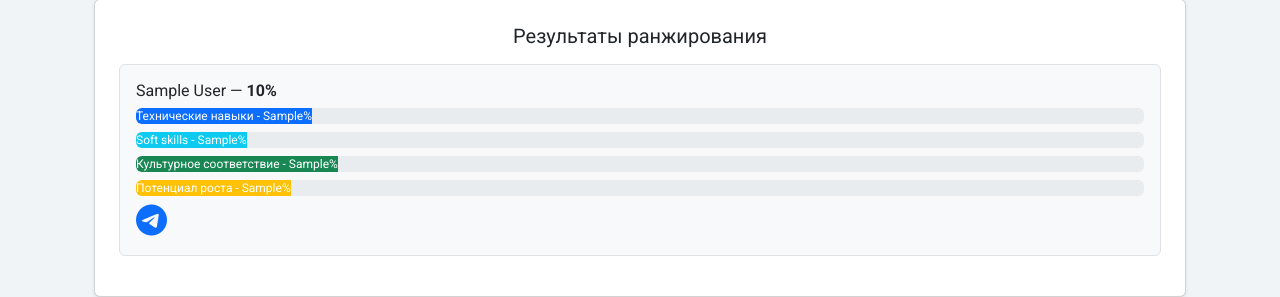
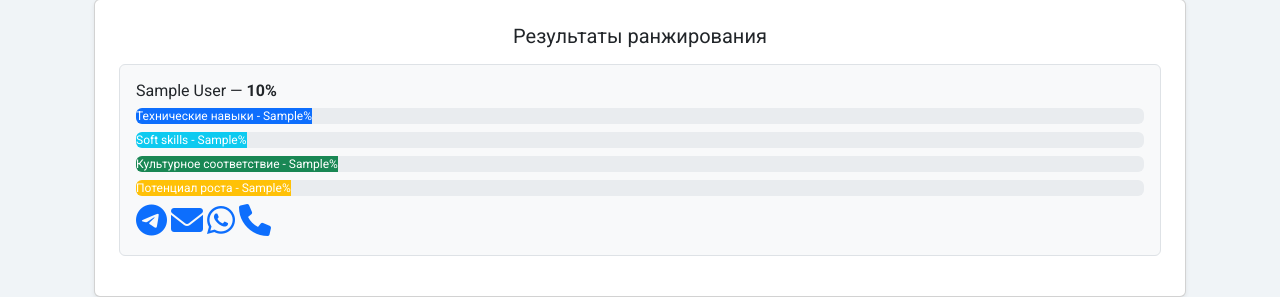
Before and after one commit to malikabdulov/pohr, a Flask app: template front/templates/ranging.html in a window 1280 px wide. Shown: the part 900-1197 px from the top of the page. Run offline with Flask 3, Linux system fonts and the light colour scheme; the template is opened without the code that fills it: most values are stand-ins (such as "Sample title", 1, 10 or a date in 2020); some libraries are stand-ins or nearby versions.

Commit message:
add chto-to

```diff
--- a/front/templates/ranging.html
+++ b/front/templates/ranging.html
@@ -107,10 +107,9 @@
                     </div>
                     <div class="icons">
                         <a href="javascript:void(0);" onclick="generate_cover_letter('telegram', '{{ job_description }}', '{{ result.full_name }}')"><i class="fab fa-telegram fa-2x"></i></a>
-
-                        <!-- <a href="javascript:void(0);" onclick="generate_cover_letter('email', '{{ job_description }}', '{{ result.full_name }}')"><i class="fas fa-envelope"></i></a>
-                        <a href="javascript:void(0);" onclick="generate_cover_letter('whatsapp', '{{ job_description }}', '{{ result.full_name }}')"><i class="fab fa-whatsapp"></i></a>
-                        <a href="javascript:void(0);" onclick="generate_cover_letter('call', '{{ job_description }}', '{{ result.full_name }}')"><i class="fas fa-phone"></i></a> -->
+                        <a href="javascript:void(0);" onclick=""><i class="fas fa-envelope fa-2x"></i></a>
+                        <a href="javascript:void(0);" onclick=""><i class="fab fa-whatsapp fa-2x"></i></a>
+                        <a href="javascript:void(0);" onclick=""><i class="fas fa-phone fa-2x"></i></a>
                     </div>
                 </div>
             {% endfor %}
--- a/front/templates/resumes.html
+++ b/front/templates/resumes.html
@@ -128,6 +128,11 @@
                 <p class="resume-info mb-1"><strong>Email:</strong> <span class="resume-email">{{ resume.contact_info.email }}</span></p>
                 <p class="resume-info mb-1"><strong>Описание:</strong> {{ resume.summary }}</p>
                 <p class="resume-info mb-1"><strong>Навыки:</strong> {{ resume.skills | join(', ') }}</p>
+                {% if not resume.reliability.reliable %}
+                    <div class="reliability-warning">
+                        <strong>Причина ненадежности:</strong> {{ resume.reliability.reliable_reason }}
+                    </div>
+                {% endif %}
             </div>
                         <!-- Проверка надежности кандидата -->
             {% if resume.reliability and not resume.reliability.reliable %}
```
